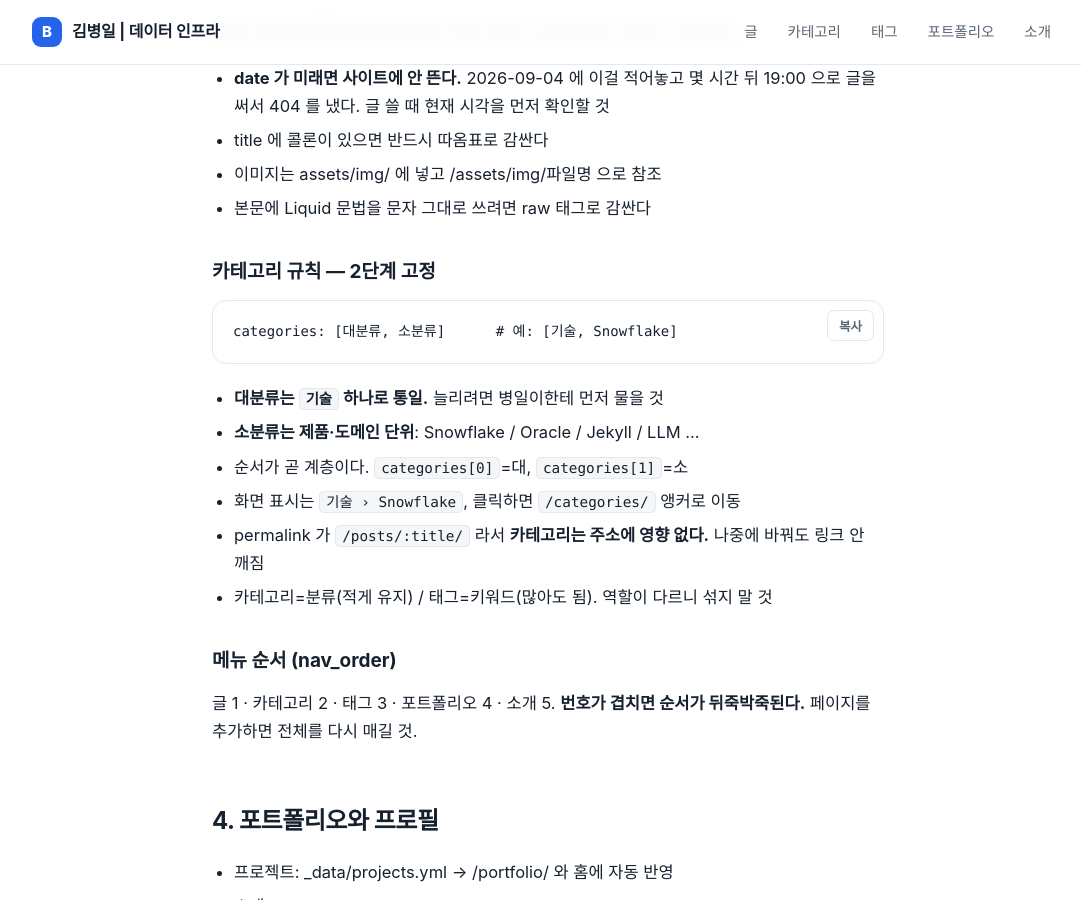
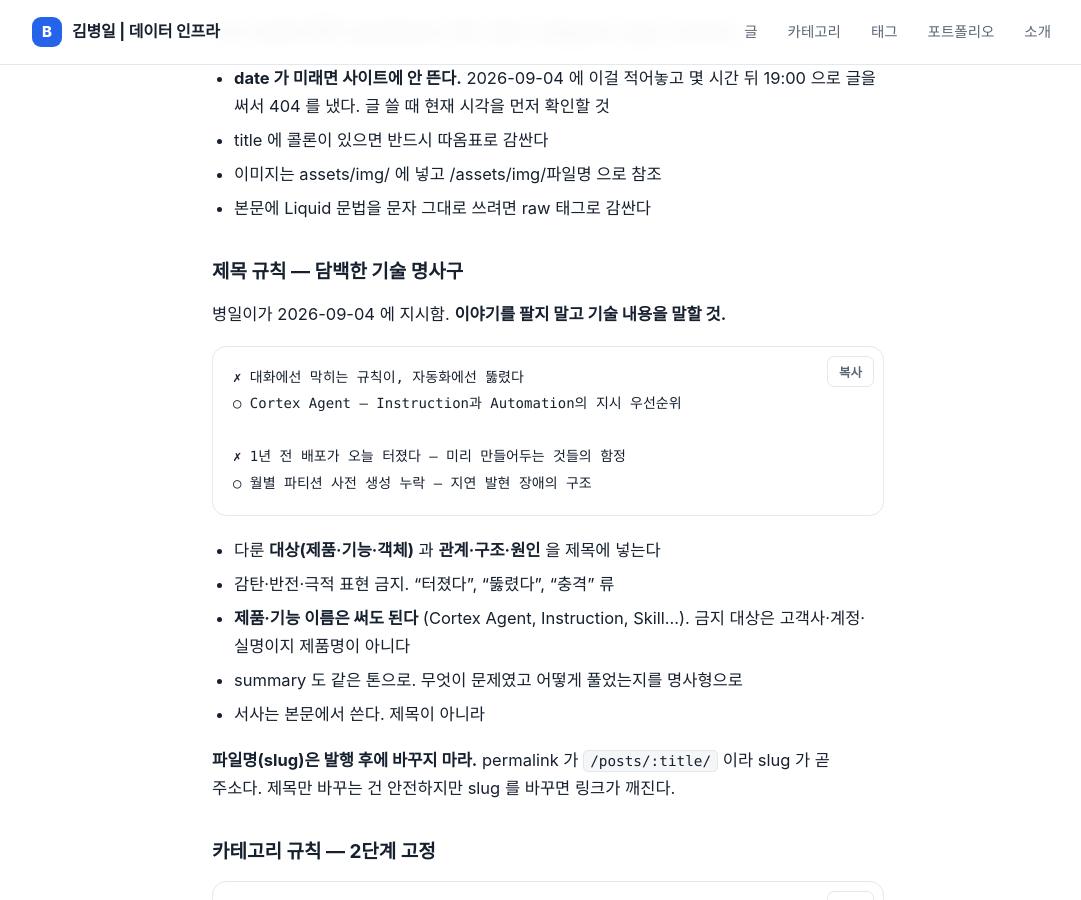
Before and after one commit to bone0825/bone0825.github.io, a Jekyll site: the page built from CLAUDE.md, in a window 1280 px wide and 900 px high, scrolled down 1997 px. Shown: the whole window, without its empty margins (92-1173 px from the left). Built offline with Jekyll 4.4.1, drawn with Linux system fonts in a browser that asks for light colours; some web fonts are replaced; our own code applies the rules of GitHub Pages for plain Markdown files.

Commit message:
글 제목을 기술 명사구로 변경, 새 글: 월별 파티션 사전 생성 누락

```diff
--- a/CLAUDE.md
+++ b/CLAUDE.md
@@ -60,6 +60,26 @@ front matter 항목: layout(post), title, date, categories, tags, summary
 - title 에 콜론이 있으면 반드시 따옴표로 감싼다
 - 이미지는 assets/img/ 에 넣고 /assets/img/파일명 으로 참조
 - 본문에 Liquid 문법을 문자 그대로 쓰려면 raw 태그로 감싼다
+
+### 제목 규칙 — 담백한 기술 명사구
+
+병일이가 2026-09-04 에 지시함. **이야기를 팔지 말고 기술 내용을 말할 것.**
+
+    ✗ 대화에선 막히는 규칙이, 자동화에선 뚫렸다
+    ○ Cortex Agent — Instruction과 Automation의 지시 우선순위
+
+    ✗ 1년 전 배포가 오늘 터졌다 — 미리 만들어두는 것들의 함정
+    ○ 월별 파티션 사전 생성 누락 — 지연 발현 장애의 구조
+
+- 다룬 **대상(제품·기능·객체)** 과 **관계·구조·원인** 을 제목에 넣는다
+- 감탄·반전·극적 표현 금지. "터졌다", "뚫렸다", "충격" 류
+- **제품·기능 이름은 써도 된다** (Cortex Agent, Instruction, Skill…). 금지 대상은
+  고객사·계정·실명이지 제품명이 아니다
+- summary 도 같은 톤으로. 무엇이 문제였고 어떻게 풀었는지를 명사형으로
+- 서사는 본문에서 쓴다. 제목이 아니라
+
+**파일명(slug)은 발행 후에 바꾸지 마라.** permalink 가 `/posts/:title/` 이라
+slug 가 곧 주소다. 제목만 바꾸는 건 안전하지만 slug 를 바꾸면 링크가 깨진다.
 
 ### 카테고리 규칙 — 2단계 고정
 
```
Also changed, not shown: _posts/2026-09-04-agent-rule-bypass-in-automation.md (+2 -2 lines), _posts/2026-09-04-partition-preallocation-failure.md (added, +140 -0 lines).
